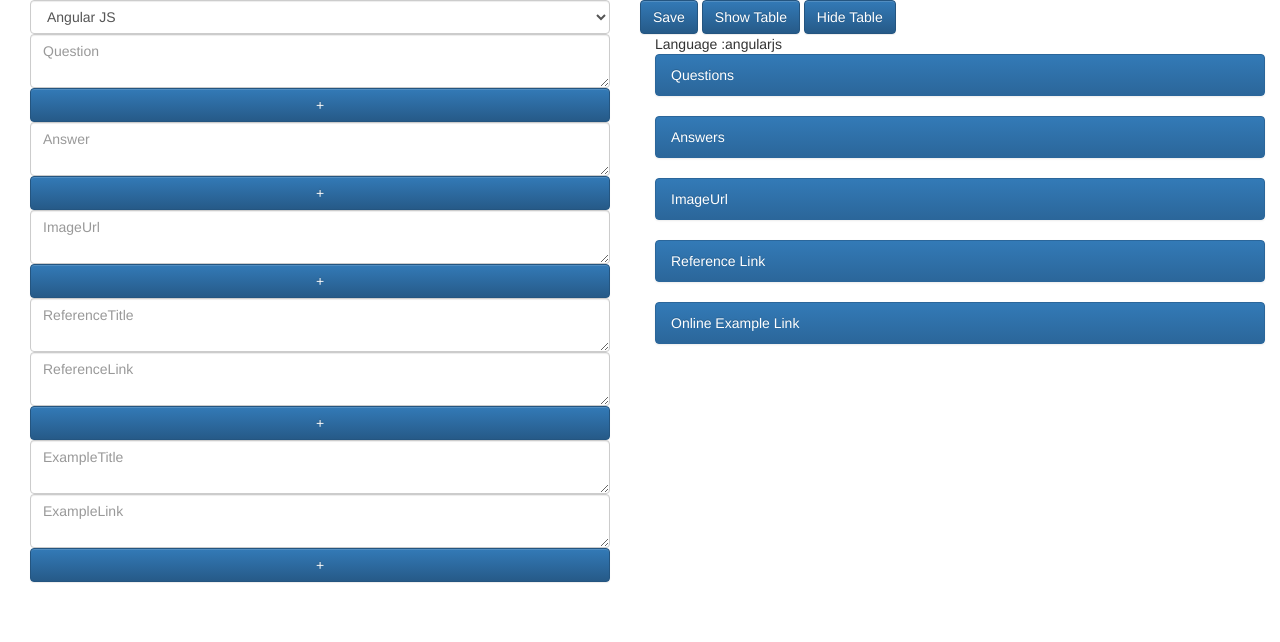
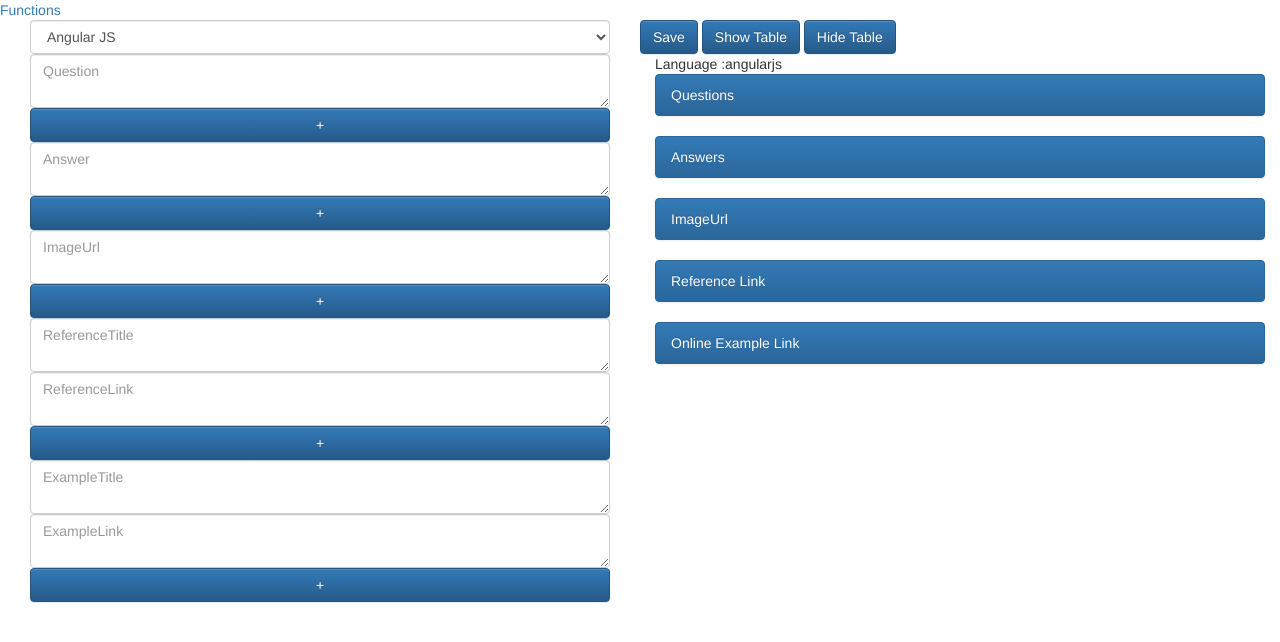
Before and after one commit to sachinmishra007/firebase, a plain HTML site: page index.html in a window 1280 px wide. Drawn offline with Linux system fonts and the light colour scheme; a script that the page names is missing.

Commit message:
Create index.html

```diff
--- a/index.html
+++ b/index.html
@@ -8,7 +8,7 @@
 
 </head>
 <body ng-app="app" ng-controller="appCtrl" ng-init="init()">
-
+    <a href='test.html'>Functions</a>
     <div class="form-group">
         <div class="col-md-6">
             <div class="form-group">
```
